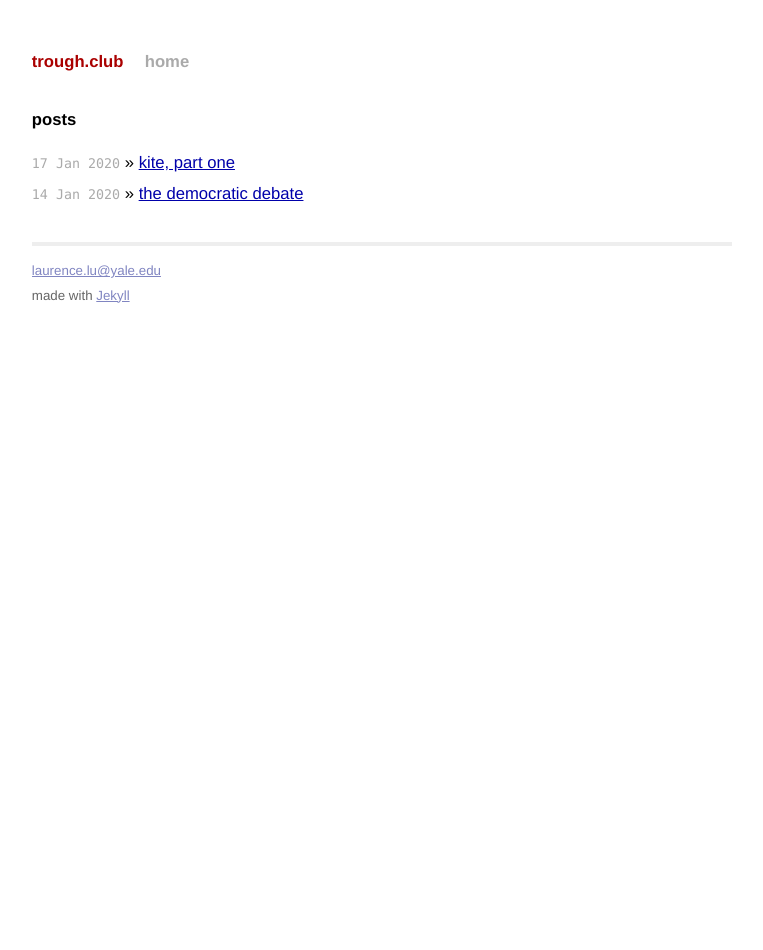
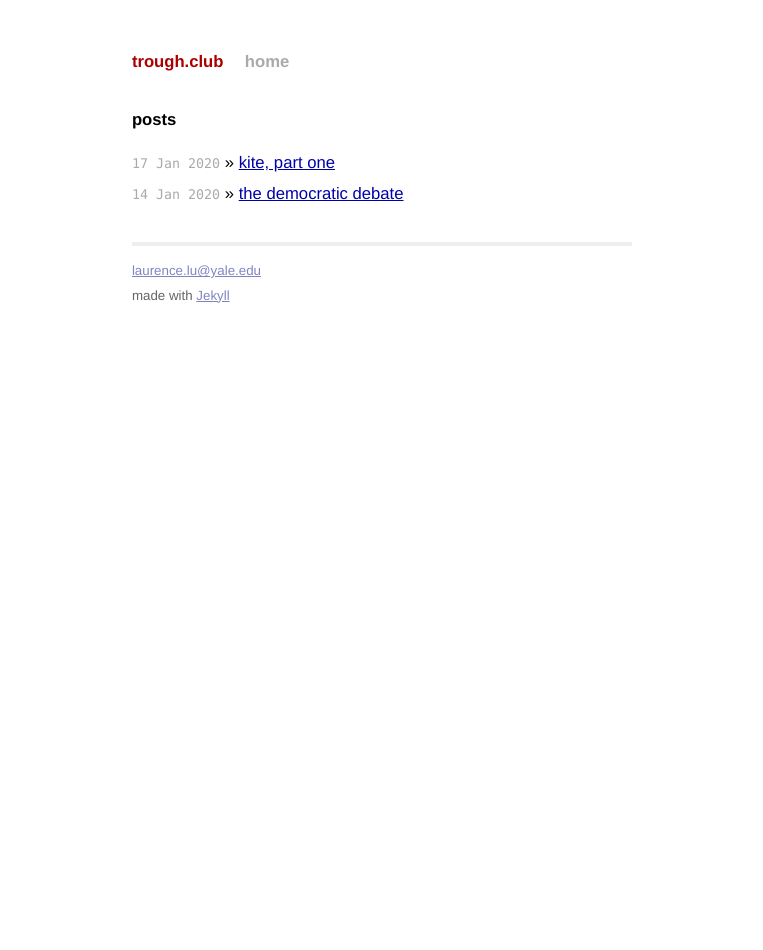
Before and after one commit to petravonkant/petravonkant.github.io, a Jekyll site: the page built from index.html, in a window 1280 px wide. Shown: the whole page, without its empty margins (258-1021 px from the left). Built offline with Jekyll 4.4.1, drawn with Linux system fonts in a browser that asks for light colours.

Commit message:
narrow column

```diff
--- a/css/screen.css
+++ b/css/screen.css
@@ -81,7 +81,7 @@ ul.posts {
 .site {
   font-size: 125%;
   text-align: justify;
-  width: 42em;
+  width: 30em;
   margin: 3em auto 2em auto;
   line-height: 1.45em;
 }
```
